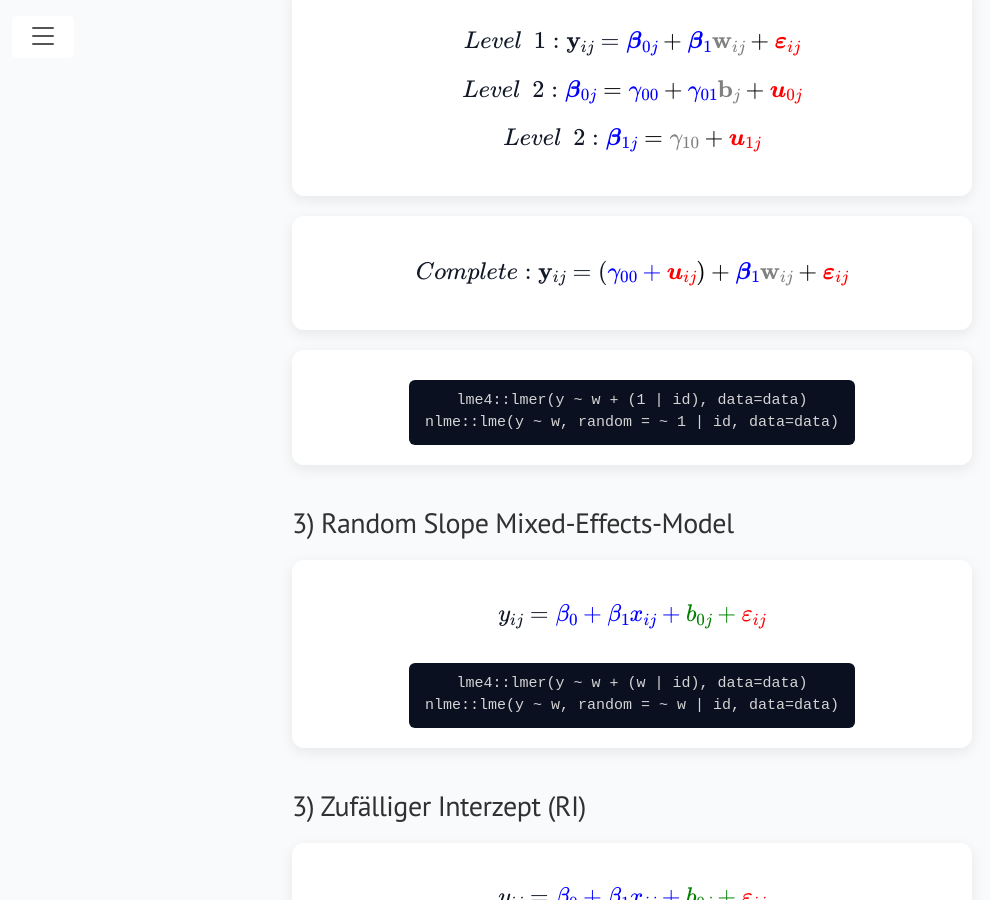
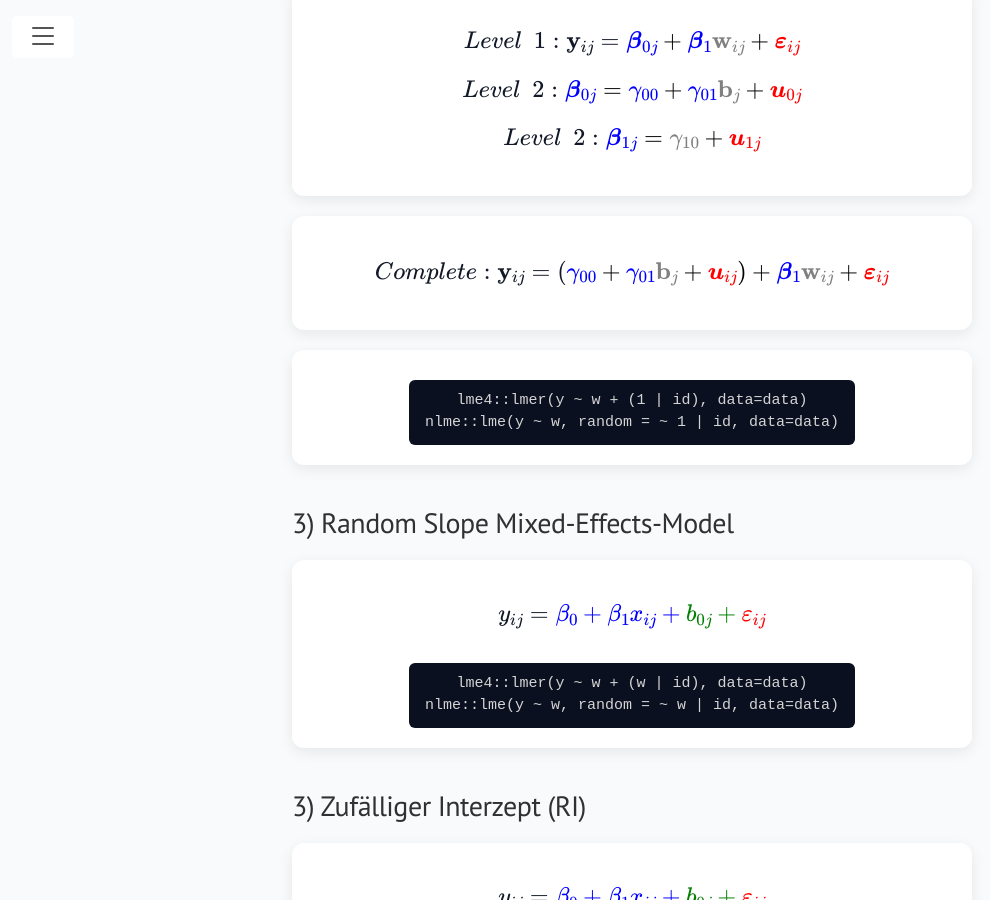
Before and after one commit to lennartseizer/ild, a Jekyll site: the page built from 9.html, in a window 1280 px wide and 900 px high, scrolled down 716 px. Shown: the whole window, without its empty margins (8-998 px from the left). Built offline with Jekyll 4.4.1, drawn with Linux system fonts in a browser that asks for light colours.

Commit message:
Update 9.html

```diff
--- a/9.html
+++ b/9.html
@@ -134,7 +134,7 @@ title: Formulas
     <div class="card">
       $$
       Complete: \mathbf{y}_{ij}
-      = (\color{blue}{\gamma_{00}}+\color{red}{\boldsymbol{u}_{ij}}\color{black})
+      = (\color{blue}{\gamma_{00}}\color{black}+\color{blue}{\gamma_{01}}\color{gray}{\mathbf{b}_{j}}\color{black}+\color{red}{\boldsymbol{u}_{ij}}\color{black})
       \color{black}+ \color{blue}\boldsymbol{\beta}_{1}\color{gray}{\mathbf{w}_{ij}}
       \color{black}+ \color{red}{\boldsymbol{\varepsilon}_{ij}}
       $$
```
